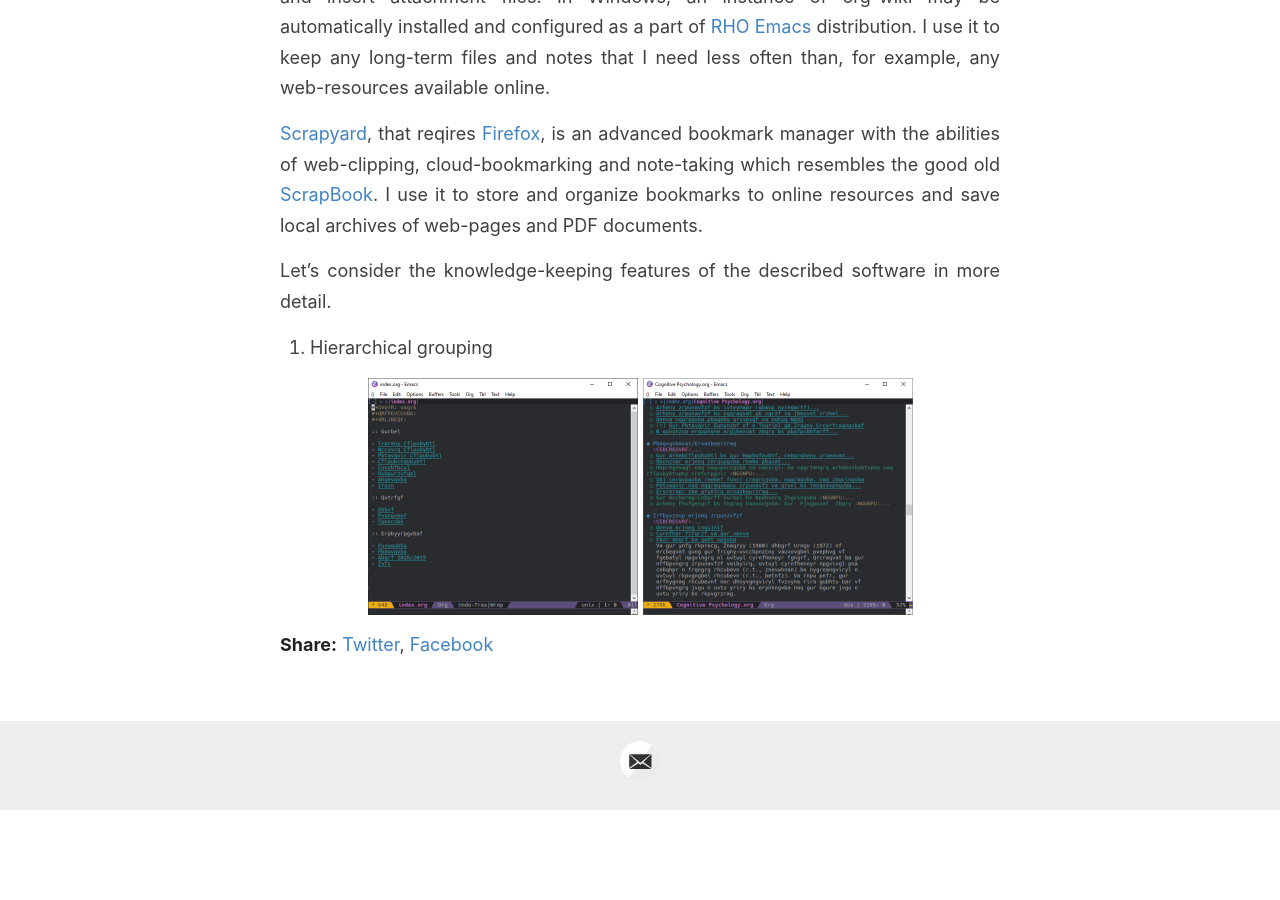
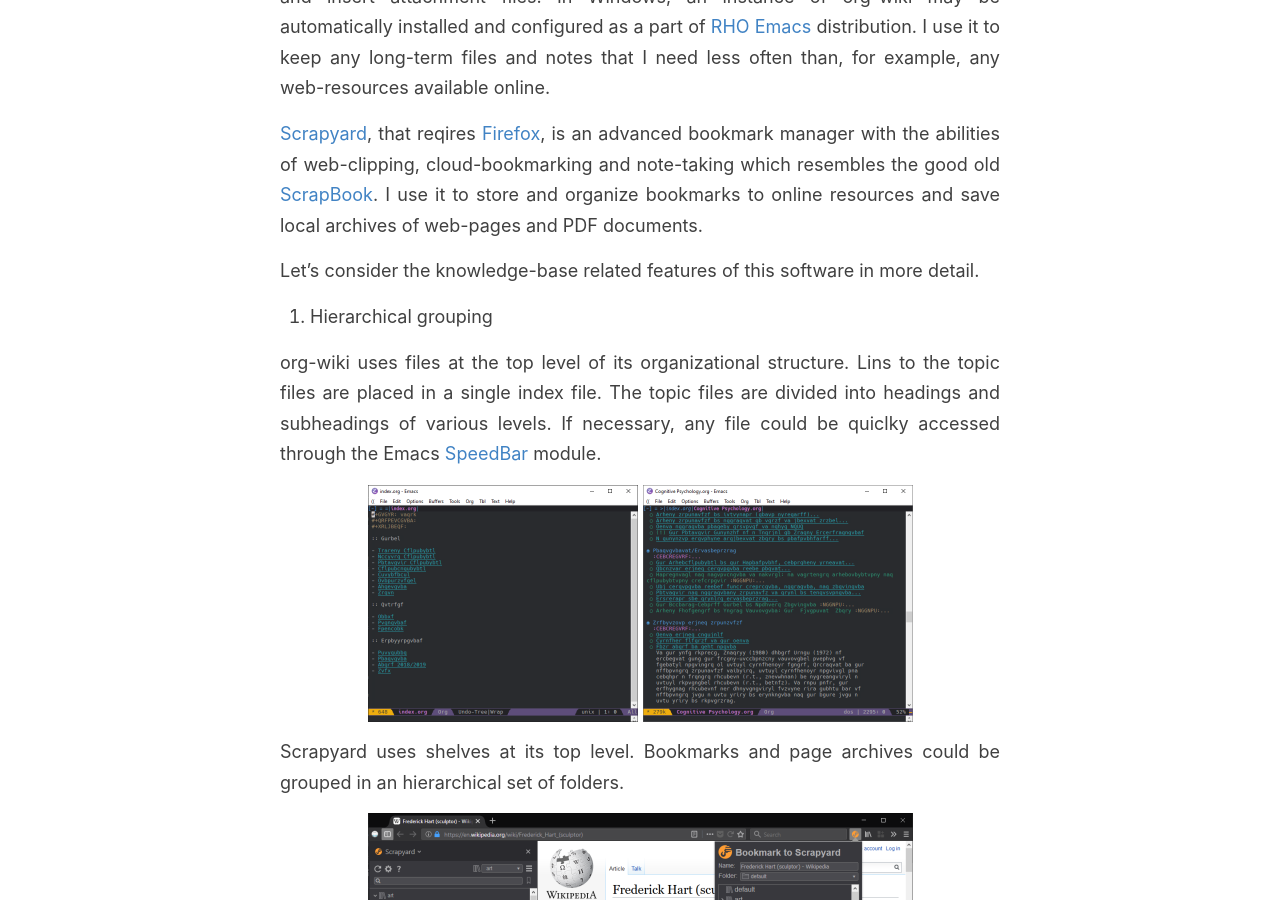
Before and after one commit to GChristensen/posts, a Jekyll site: the page built from _posts/2020-03-25-creating-personal-knowledge-base.md, in a window 1280 px wide and 900 px high, scrolled down 1085 px. Built offline with Jekyll 4.4.1, drawn with Linux system fonts in a browser that asks for light colours; before the commit the page ends 1895 px from its top, so only the background shows below that.

Commit message:
post update

```diff
--- a/_posts/2020-03-25-creating-personal-knowledge-base.md
+++ b/_posts/2020-03-25-creating-personal-knowledge-base.md
@@ -48,11 +48,20 @@
 I use it to store and organize bookmarks to online resources and save
 local archives of web-pages and PDF documents.
 
-Let's consider the knowledge-keeping features of the described software in more
+Let's consider the knowledge-base related features of this software in more
 detail.
 
 
 1. Hierarchical grouping
 
+org-wiki uses files at the top level of its organizational structure.
+Lins to the topic files are placed in a single index file. The topic files
+are divided into headings and subheadings of various levels. If necessary, any
+file could be quiclky accessed through the Emacs [SpeedBar](https://www.emacswiki.org/emacs/SpeedBar) module.
 
-![](/posts/images/org-wiki-hierarchy.png)
+![org-wiki hierarchy](/posts/images/org-wiki-hierarchy.png)
+
+Scrapyard uses shelves at its top level. Bookmarks and page archives could
+be grouped in an hierarchical set of folders.
+
+![Scrapyard hierarchy](/posts/images/scrapyard-hierarchy.png)
```
Also changed, not shown: images/scrapyard-hierarchy.png (added).
